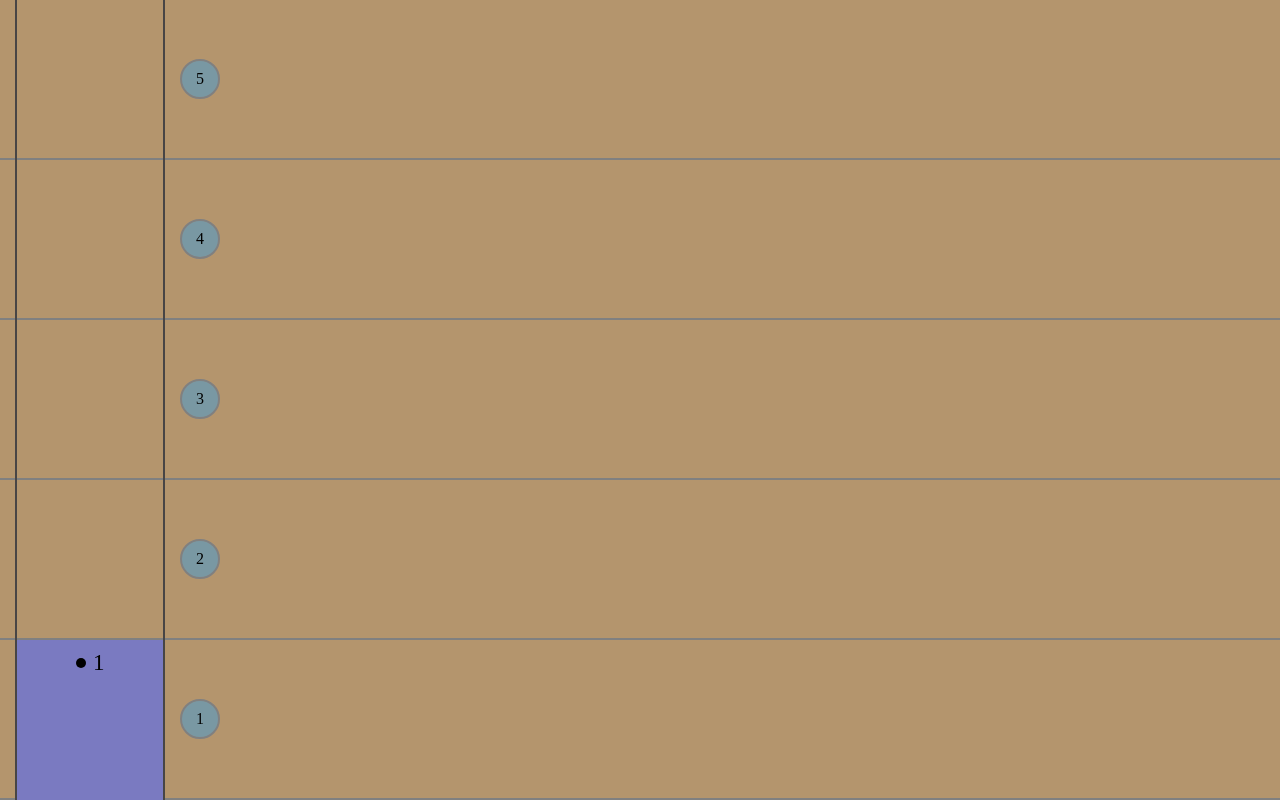
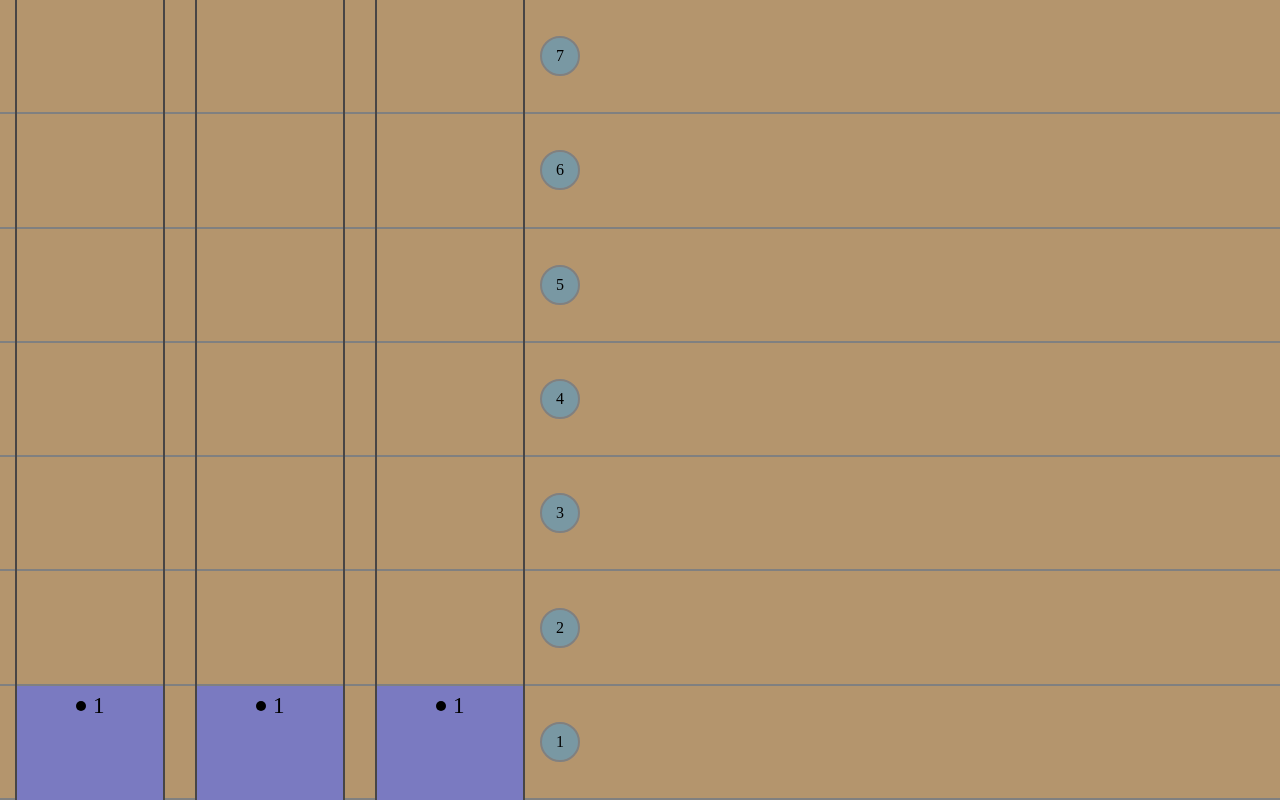
Before and after one commit to kimutir/TrueConf-Test, a Vue app: page / in a window 1280 px wide. Built offline with nearby package versions, Linux system fonts and the light colour scheme.

Commit message:
multy elevators

```diff
--- a/src/App.vue
+++ b/src/App.vue
@@ -1,13 +1,16 @@
 <template>
   <div class="building">
     <building-tools
-      :queue="queue"
+      :queue="totalQueue"
       :marginLeft="marginButtonsLeft"
       :onAddFloor="onAddFloor"
     />
+
     <building-shafts
-      :queue="queue"
+      :queues="queues"
       @shaftsHtml="computeButtonsMargin"
+      @finish-time="computedFinishTime"
+      @elev-floors="elevFloors"
     />
   </div>
 </template>
@@ -28,34 +31,85 @@ export default {
       floors: config.floors,
       elevators: config.elevators,
       queue: [],
+      queues: this.createQueues(config.elevators),
+      totalQueue: [],
       marginButtonsLeft: 0,
     };
   },
   methods: {
+    computedFinishTime(number, value) {
+      this.queues[number].finishTime = value;
+    },
+    elevFloors(number, actualFloor, testFloor) {
+      this.queues[number].currentFloor = actualFloor;
+      this.totalQueue = this.totalQueue.filter(
+        (i) => i !== testFloor
+      );
+    },
     // вычисления маржина для кнопок
     computeButtonsMargin(shaftsHtml) {
       this.marginButtonsLeft = shaftsHtml.offsetWidth;
     },
     // добавляем этаж в очередь
     onAddFloor(nextFloor) {
+      const currentFloors = this.queues.map((i) => i.currentFloor);
+      console.log("currentFloors:", currentFloors);
       if (
-        (nextFloor === this.currentFloor && this.waiting) ||
-        this.queue.includes(nextFloor) ||
-        (nextFloor === this.currentFloor && !this.active)
-      )
+        currentFloors.includes(nextFloor) ||
+        this.totalQueue.includes(nextFloor)
+      ) {
+        console.log("уже есть, завершаю");
         return;
+      } else {
+        console.log("надо добавить");
+        this.totalQueue.push(nextFloor);
+      }
+
+      const sortedQueues = [...this.queues];
+      sortedQueues.sort((a, b) => a.finishTime - b.finishTime);
+      let closest = sortedQueues[0];
+
+      for (const a of sortedQueues) {
+        if (a.finishTime === closest.finishTime) {
+          if (
+            Math.abs(a.currentFloor - nextFloor) <
+            Math.abs(closest.currentFloor - nextFloor)
+          ) {
+            closest = a;
+          }
+        } else {
+          break;
+        }
+      }
+
+      this.queues[closest.number].queue.push(nextFloor);
 
       // добавлем этаж в стек и запонимаем
-      this.queue.push(nextFloor);
-      localStorage.queue = JSON.stringify(this.queue);
+      // localStorage.queue = JSON.stringify(this.queue);
+    },
+    // создание стека
+    createQueues(amount) {
+      const result = [];
+      for (let i = 0; i < amount; i++) {
+        result.push({
+          number: i,
+          queue: [],
+          finishTime: 0,
+          currentFloor: 1,
+        });
+      }
+      return result;
     },
   },
   mounted() {
+    this.queues.forEach((i) => this.totalQueue.push(...i.queue));
+
     // инициализация стека
     this.queue = localStorage.queue
       ? JSON.parse(localStorage.queue)
       : [];
   },
+  watch: {},
 };
 </script>
 
--- a/src/components/BuildingShafts.vue
+++ b/src/components/BuildingShafts.vue
@@ -1,7 +1,12 @@
 <template>
   <div class="building-shafts shafts" ref="shafts">
-    <div class="shafts__item" v-for="elNum in elevators">
-      <elevator :queue="queue" :number="elNum" />
+    <div class="shafts__item" v-for="elNum in elevators" :key="elNum">
+      <elevator
+        :queue="queues[elNum - 1].queue"
+        :number="elNum - 1"
+        @elev-floors="elevFloors"
+        @finish-time="computedFinishTime"
+      />
     </div>
   </div>
 </template>
@@ -12,7 +17,7 @@ import Elevator from "@/components/elements/elevator/Elevator.vue";
 
 export default {
   props: {
-    queue: Array,
+    queues: Array,
   },
   components: {
     Elevator,
@@ -22,9 +27,26 @@ export default {
       elevators: config.elevators,
     };
   },
+  methods: {
+    elevFloors(number, actualFloor, currentFloor) {
+      this.$emit("elevFloors", number, actualFloor, currentFloor);
+    },
+    computedFinishTime(number, value) {
+      this.$emit("finishTime", number, value);
+    },
+  },
   mounted() {
     // передаем элемент, чтобы узнать отспут для кнопок
     this.$emit("shaftsHtml", this.$refs.shafts);
+  },
+  watch: {
+    queues: {
+      handler(value) {
+        // console.log("watch from shafts", value);
+        // console.log("queues from shafts", value);
+      },
+      deep: true,
+    },
   },
 };
 </script>
--- a/src/components/elements/elevator/Elevator.vue
+++ b/src/components/elements/elevator/Elevator.vue
@@ -8,6 +8,7 @@
       :waiting="waiting"
       :active="active"
       :currentFloor="currentFloor"
+      :nextFloor="nextFloor"
       :queue="queue"
     />
   </div>
@@ -28,36 +29,38 @@ export default {
   data() {
     return {
       currentFloor: 1,
+      nextFloor: null,
       elevHeight: window.innerHeight / config.floors,
       active: false,
       waiting: false,
+      finishTime: 0,
       // требуемая скорость
       speed: window.innerHeight / config.floors / 1000,
     };
   },
   methods: {
-    movementAnimation(floor) {
+    movementAnimation(floor, startFloor) {
       return new Promise((res) => {
         const start = performance.now();
 
         // с какой позиции начинается анимация
         const lastPosition = localStorage.currentPosotion
           ? JSON.parse(localStorage.currentPosotion)
-          : (config.floors - this.currentFloor) * this.elevHeight;
+          : (config.floors - startFloor) * this.elevHeight;
 
         const animate = (time) => {
           // длительность анимации
           const duraction = time - start;
           const currentPosotion = this.$refs.elevator.offsetTop;
           // направление движения (реверсивно)
-          const direction = floor - this.currentFloor < 0 ? -1 : 1;
+          const direction = floor - startFloor < 0 ? -1 : 1;
 
           this.$refs.elevator.style.top = `${
             lastPosition - direction * duraction * this.speed
           }px`;
 
           // запоминаем позицию лифта
-          localStorage.currentPosotion = currentPosotion;
+          // localStorage.currentPosotion = currentPosotion;
 
           // вызываем анимацию пока не доедет до нужного этажа
           if (
@@ -70,8 +73,8 @@ export default {
               (config.floors - floor) * this.elevHeight
             }px`;
             // запоминаем уточненную позицию, когда лифт доехал
-            localStorage.currentPosotion =
-              (config.floors - floor) * this.elevHeight;
+            // localStorage.currentPosotion =
+            //   (config.floors - floor) * this.elevHeight;
             cancelAnimationFrame(animate);
             res();
           }
@@ -80,6 +83,7 @@ export default {
         requestAnimationFrame(animate);
       });
     },
+
     move(queue) {
       // если стек пустой, заканчиваем движение
       if (!queue.length) {
@@ -87,29 +91,79 @@ export default {
         return;
       }
 
-      this.movementAnimation(queue[0]).then(() => {
+      this.nextFloor = queue[0];
+
+      const startFloor = this.currentFloor;
+      const endFloor = queue[0];
+
+      this.movementAnimation(endFloor, startFloor).then(() => {
         // лифт на новом этаже
         this.currentFloor = queue[0];
-        localStorage.currentFloor = this.currentFloor;
+        queue.shift();
+        // localStorage.currentFloor = this.currentFloor;
 
         // удаляем его из стека и запоминаем
-        queue.shift();
-        localStorage.queue = JSON.stringify(this.queue);
+
+        // localStorage.queue = JSON.stringify(this.queue);
 
         // остановка 3 секунды и продолжение
         this.waiting = true;
+        // if (queue.length === 0) {
+        //   this.finishTime = 3;
+        // }
         setTimeout(() => {
           this.waiting = false;
+          console.log("waiting:", this.waiting);
           // вызываем рекурсивно, пока в стеке есть этажи
           return this.move(queue);
         }, 3000);
       });
     },
+
+    computeFinishTime() {
+      //
+      if (this.queue.length === 0 && this.waiting) {
+        this.finishTime = 3;
+        const intervalId = setInterval(() => {
+          this.finishTime = this.finishTime - 1;
+        }, 1000);
+        setTimeout(() => {
+          console.log("очистился");
+          clearInterval(intervalId);
+        }, 3000);
+        return;
+      }
+
+      // если стек пустой
+      if (this.queue.length === 0 && !this.waiting) {
+        this.finishTime = 0;
+        return;
+      }
+
+      // если в стеке больше одного вызова
+      if (this.queue.length > 0) {
+        const result = this.queue.reduce((acc, item, index) => {
+          if (index === 0) {
+            return acc + Math.abs(this.currentFloor - item) + 3;
+          } else {
+            return acc + Math.abs(item - this.queue[index - 1]) + 3;
+          }
+        }, 0);
+        this.finishTime = result;
+      }
+    },
   },
   watch: {
-    // наблюдаем за изменением стека
     queue: {
       handler(value) {
+        this.computeFinishTime();
+        this.$emit(
+          "elevFloors",
+          this.number,
+          value[0] || this.currentFloor,
+          this.currentFloor
+        );
+        // включаем анимацию движения
         if (!this.active && this.queue.length) {
           this.active = true;
           this.move(value);
@@ -117,14 +171,18 @@ export default {
       },
       deep: true,
     },
+    finishTime(value) {
+      console.log("finish in:", value);
+      this.$emit("finishTime", this.number, value);
+    },
   },
   mounted() {
-    // текущий этаж
+    // инициализируем этаж
     this.currentFloor = localStorage.currentFloor
       ? JSON.parse(localStorage.currentFloor)
       : 1;
 
-    // тукущее положение лифта
+    // инициализируем положение лифта
     if (localStorage.currentPosotion) {
       this.$refs.elevator.style.top =
         JSON.parse(localStorage.currentPosotion) + "px";
--- a/src/components/elements/elevator/ElevatorInfo.vue
+++ b/src/components/elements/elevator/ElevatorInfo.vue
@@ -2,7 +2,7 @@
   <div class="elevator__info info">
     <div class="info__direction" :class="findDirection" />
     <div class="info__floor">
-      {{ waiting || !queue[0] ? currentFloor : queue[0] }}
+      {{ waiting || !nextFloor ? currentFloor : nextFloor }}
     </div>
   </div>
 </template>
@@ -11,6 +11,7 @@
 export default {
   props: {
     currentFloor: Number,
+    nextFloor: Number,
     queue: Array,
     active: Boolean,
     waiting: Boolean,
@@ -20,9 +21,9 @@ export default {
     findDirection() {
       if (this.waiting) return "direction__waiting";
       if (!this.active) return "direction__none";
-      if (this.active && this.queue[0] > this.currentFloor)
+      if (this.active && this.nextFloor > this.currentFloor)
         return "direction__up";
-      if (this.active && this.queue[0] < this.currentFloor)
+      if (this.active && this.nextFloor < this.currentFloor)
         return "direction__down";
     },
   },
--- a/src/config.js
+++ b/src/config.js
@@ -1,7 +1,7 @@
 export default {
   // количество лифтов
-  elevators: 1,
+  elevators: 3,
 
   // количество этажей
-  floors: 5,
+  floors: 7,
 };
```
